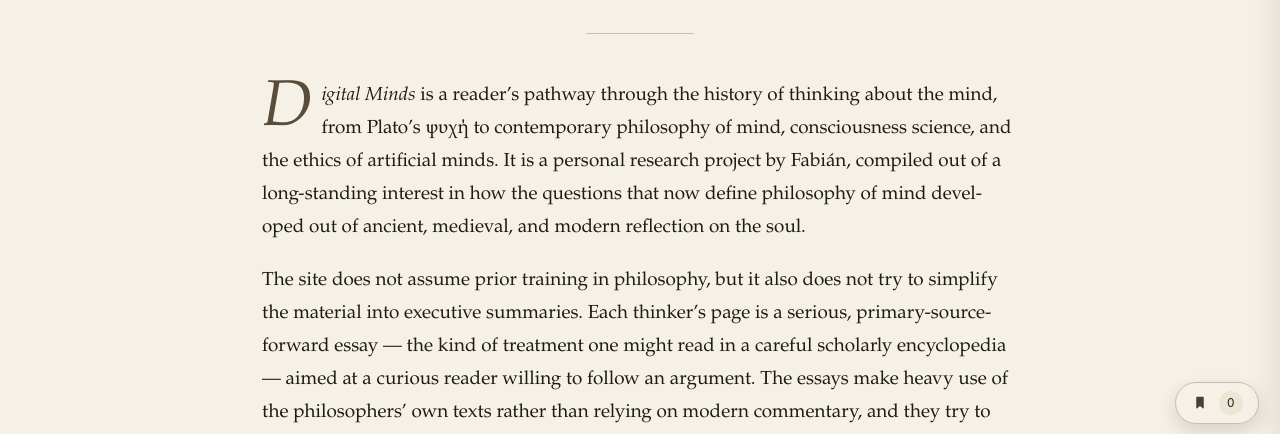
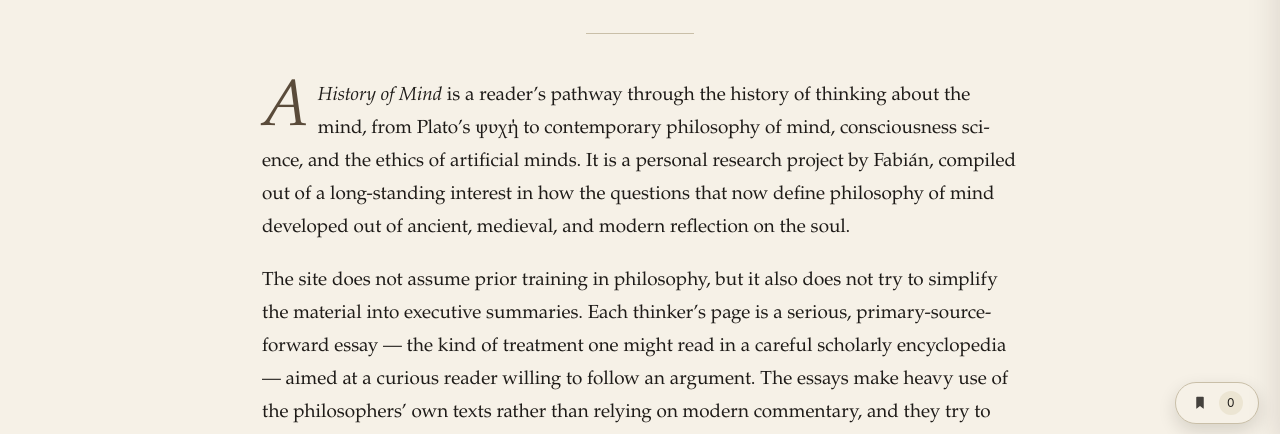
Before and after one commit to fabsbz/a-history-of-mind, a plain HTML site: page about.html in a window 1280 px wide. Shown: the part 356-790 px from the top of the page. Drawn offline with Linux system fonts and the light colour scheme.

Commit message:
Update about.html

```diff
--- a/about.html
+++ b/about.html
@@ -3,7 +3,7 @@
 <head>
   <meta charset="utf-8">
   <meta name="viewport" content="width=device-width, initial-scale=1">
-  <title>About · Digital Minds</title>
+  <title>About</title>
   <link rel="stylesheet" href="style.css">
   <script src="site.js" defer></script>
 </head>
@@ -64,7 +64,7 @@
 
 <article class="essay">
 
-<p><em>Digital Minds</em> is a reader&rsquo;s pathway through the history of thinking about the mind, from Plato&rsquo;s &psi;&upsilon;&chi;&#942; to contemporary philosophy of mind, consciousness science, and the ethics of artificial minds. It is a personal research project by Fabi&aacute;n, compiled out of a long-standing interest in how the questions that now define philosophy of mind developed out of ancient, medieval, and modern reflection on the soul.</p>
+<p><em>A History of Mind</em> is a reader&rsquo;s pathway through the history of thinking about the mind, from Plato&rsquo;s &psi;&upsilon;&chi;&#942; to contemporary philosophy of mind, consciousness science, and the ethics of artificial minds. It is a personal research project by Fabi&aacute;n, compiled out of a long-standing interest in how the questions that now define philosophy of mind developed out of ancient, medieval, and modern reflection on the soul.</p>
 
 <p>The site does not assume prior training in philosophy, but it also does not try to simplify the material into executive summaries. Each thinker&rsquo;s page is a serious, primary-source-forward essay &mdash; the kind of treatment one might read in a careful scholarly encyclopedia &mdash; aimed at a curious reader willing to follow an argument. The essays make heavy use of the philosophers&rsquo; own texts rather than relying on modern commentary, and they try to hold the voice of each author steady rather than forcing them into a uniform system.</p>
 
```
